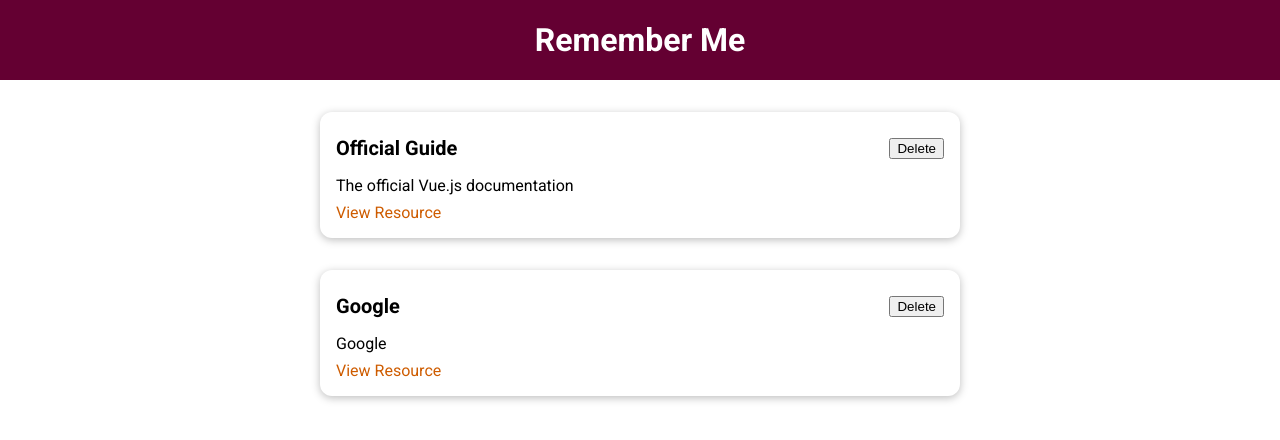
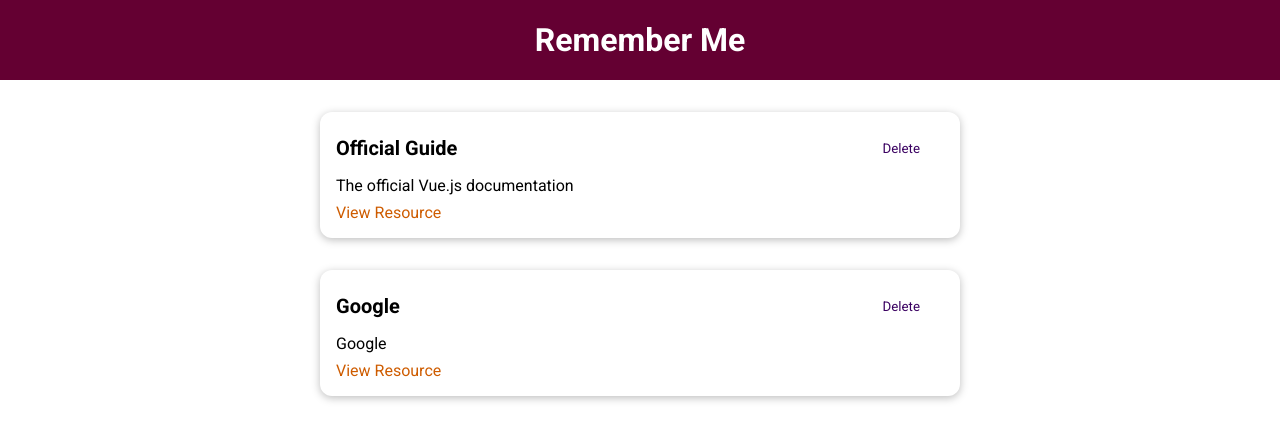
Before and after one commit to romanlesnoy/learning-resources-vue, a Vue app: page / in a window 1280 px wide. Shown: the top 440 px of the page. Built offline with nearby package versions, Linux system fonts and the light colour scheme.

Commit message:
Add BaseButton.vue component

```diff
--- /dev/null
+++ b/src/components/UI/BaseButton.vue
@@ -0,0 +1,39 @@
+<template>
+    <button :type="type" :class="mode">
+        <slot></slot>
+    </button>
+</template>
+
+<script>
+export default {
+    props: ['type', 'mode'],
+};
+</script>
+
+<style scoped>
+button {
+    padding: 0.75rem 1.5rem;
+    font-family: inherit;
+    background-color: #3a0061;
+    border: 1px solid #3a0061;
+    color: white;
+    cursor: pointer;
+}
+
+button:hover,
+button:active {
+    background-color: #270041;
+    border-color: #270041;
+}
+
+.flat {
+    background-color: transparent;
+    color: #3a0061;
+    border: none;
+}
+
+.flat:hover,
+.flat:active {
+    background-color: #edd2ff;
+}
+</style>
--- a/src/components/learning-resources/LearningResource.vue
+++ b/src/components/learning-resources/LearningResource.vue
@@ -3,7 +3,7 @@
         <base-card>
             <header>
                 <h3>{{ title }}</h3>
-                <button>Delete</button>
+                <base-button mode="flat">Delete</base-button>
             </header>
             <p>{{ description }}</p>
             <nav>
@@ -14,7 +14,9 @@
 </template>
 
 <script>
+import BaseButton from '../UI/BaseButton.vue';
 export default {
+    components: { BaseButton },
     props: ['title', 'description', 'link'],
 };
 </script>
--- a/src/main.js
+++ b/src/main.js
@@ -2,9 +2,11 @@
 
 import App from './App.vue';
 import BaseCard from './components/UI/BaseCard.vue';
+import BaseButton from './components/UI/BaseButton.vue';
 
 const app = createApp(App);
 
 app.component('base-card', BaseCard);
+app.component('base-button',  BaseButton);
 
 app.mount('#app');
```
